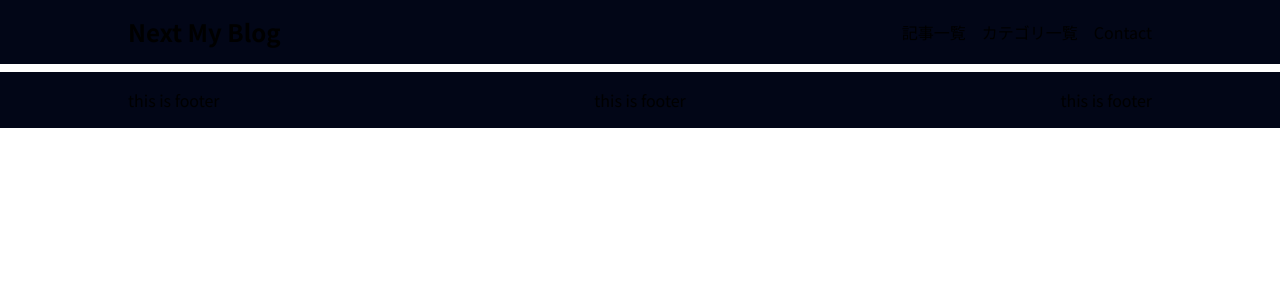
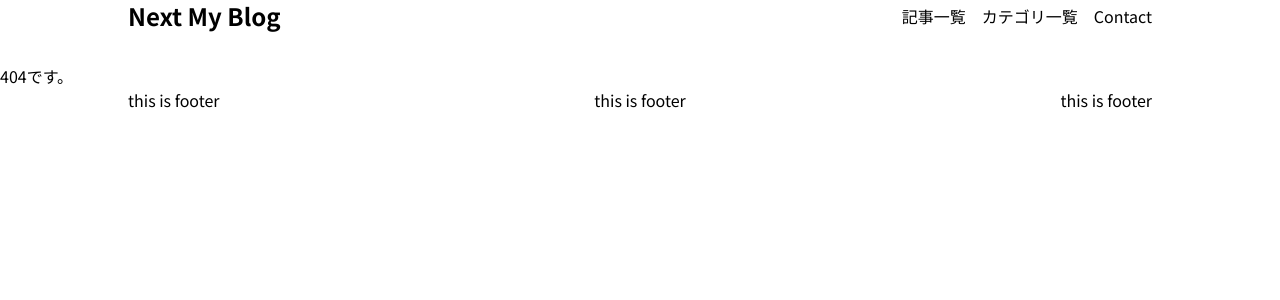
Before and after one commit to Joex13/next-my-blog, a Next.js app: page /404 in a window 1280 px wide. Shown: the top 300 px of the page. Built offline with nearby package versions, Linux system fonts and the light colour scheme.

Commit message:
roleBack: ダークモード一旦外し

```diff
--- a/src/components/globals/Footer/index.tsx
+++ b/src/components/globals/Footer/index.tsx
@@ -3,13 +3,7 @@ import { useSelector } from 'react-redux';
 function Footer() {
   const isDarkMode = useSelector((state: any) => state.darkMode.isDarkMode);
   return (
-    <footer
-      className={
-        isDarkMode
-          ? 'bg-slate-950 w-full p-4 mt-4'
-          : 'bg-orange-400 w-full p-4 mt-4'
-      }
-    >
+    <footer>
       <div className="flex justify-between max-w-screen-lg mx-auto">
         <p>this is footer</p>
         <p>this is footer</p>
--- a/src/components/globals/Header/index.tsx
+++ b/src/components/globals/Header/index.tsx
@@ -5,13 +5,7 @@ import { useSelector } from 'react-redux';
 function Header() {
   const isDarkMode = useSelector((state: any) => state.darkMode.isDarkMode);
   return (
-    <header
-      className={
-        isDarkMode
-          ? 'bg-slate-950 w-full fixed top-0 p-4'
-          : 'bg-orange-400 w-full fixed top-0 p-4'
-      }
-    >
+    <header>
       <div className="flex justify-between max-w-screen-lg mx-auto">
         <h1>
           <Link href="/" className="font-bold text-2xl">
--- a/src/pages/articles/[id].tsx
+++ b/src/pages/articles/[id].tsx
@@ -17,7 +17,7 @@ function Index({ articles, infoSearched }: any) {
   );
 
   return (
-    <div className={isDarkMode ? styleDarkMode : styleLightMode}>
+    <div>
       <List articles={articles} infoSearched={infoSearched} />
     </div>
   );
--- a/src/pages/articles/index.tsx
+++ b/src/pages/articles/index.tsx
@@ -23,7 +23,7 @@ type InfoSearched = {
 function Index({ articles, infoSearched }: Props) {
   const isDarkMode = useSelector((state: any) => state.darkMode.isDarkMode);
   return (
-    <div className={isDarkMode ? "text-white bg-slate-700" : "text-slate-700 bg-orange-200"}>
+    <div>
       <List articles={articles} infoSearched={infoSearched} />
     </div>
   );
--- a/src/pages/index.tsx
+++ b/src/pages/index.tsx
@@ -30,11 +30,7 @@ function Index({ articles, infoSearched }: Props) {
   );
 
   return (
-    <div
-      className={
-        +isDarkMode ? styleDarkMode + ' h-screen' : styleLightMode + ' h-screen'
-      }
-    >
+    <div>
       <List articles={articles} infoSearched={infoSearched} />
     </div>
   );
```
